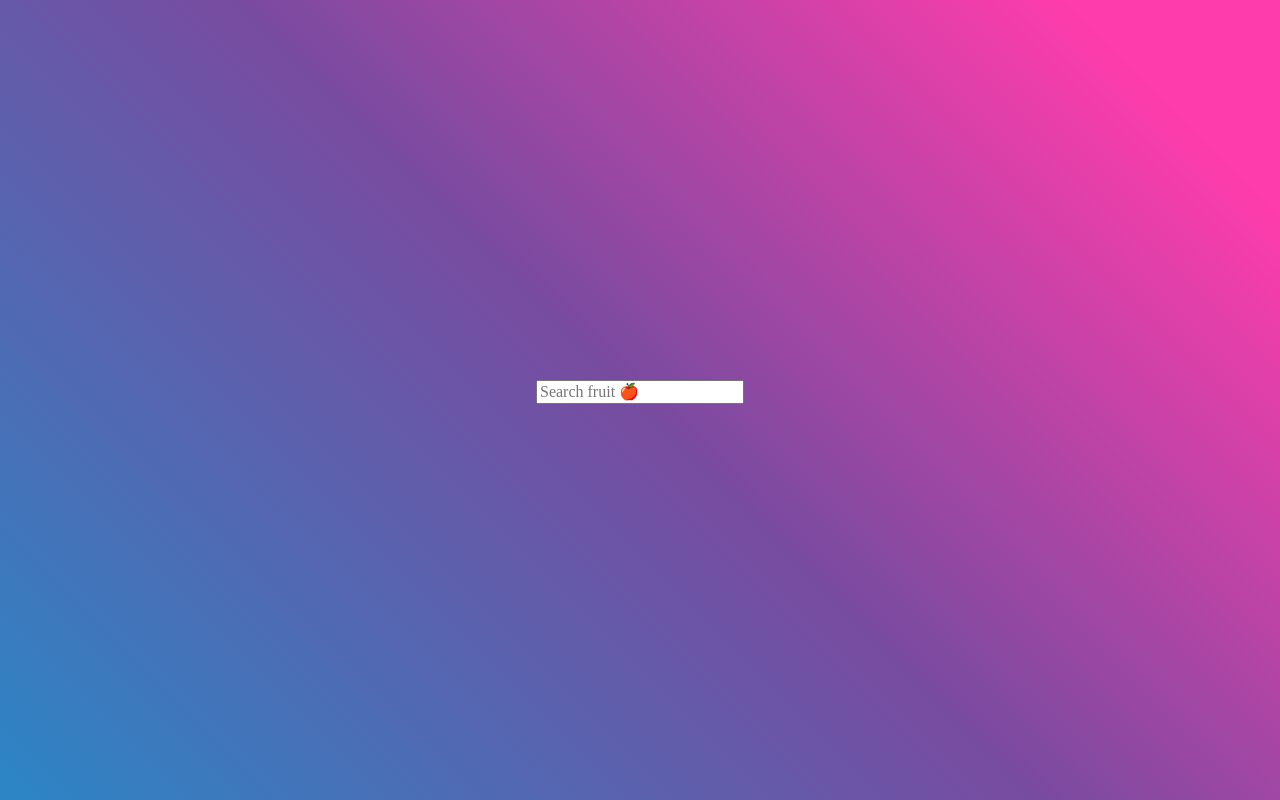
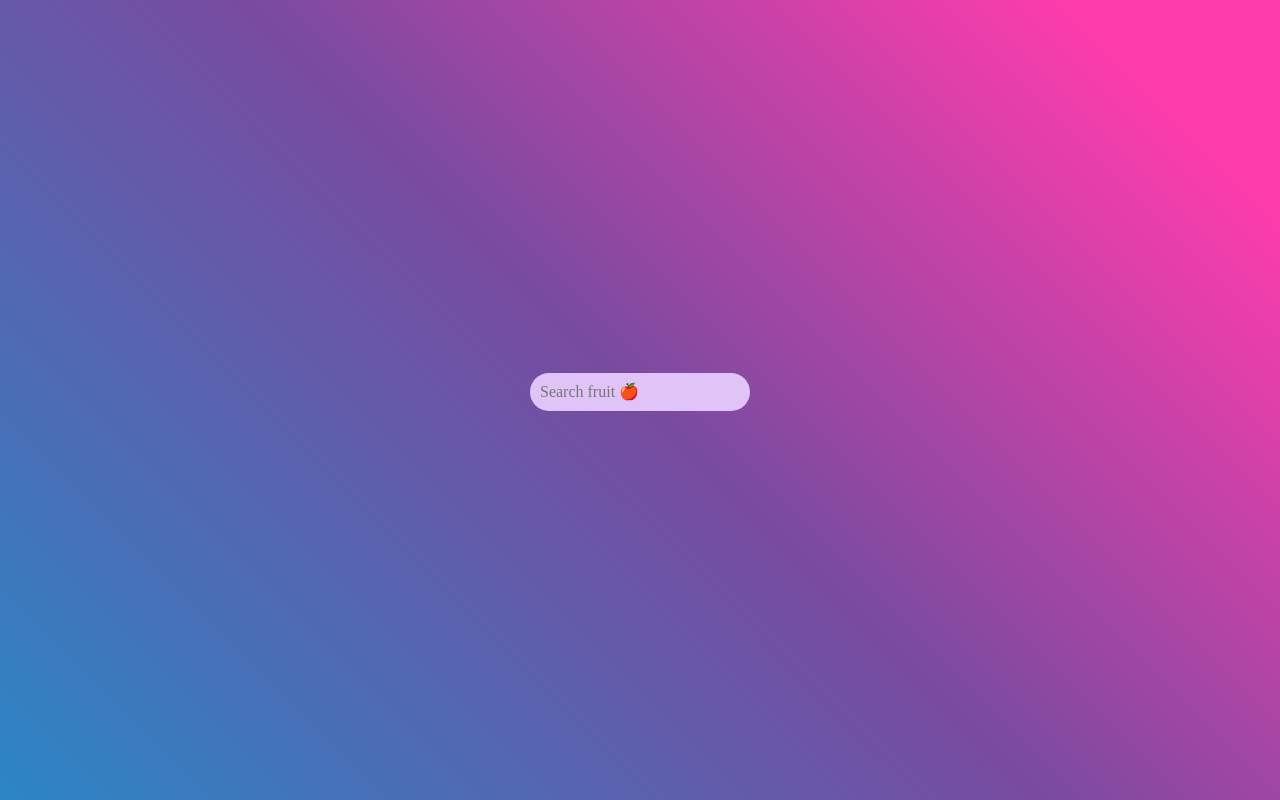
Before and after one commit to aracope/predictive-fruit-search, a plain HTML site: page index.html in a window 1280 px wide. Drawn offline with nearby package versions, Linux system fonts and the light colour scheme.

Commit message:
Add transparency on search bar to differentiate from background.

```diff
--- a/index.html
+++ b/index.html
@@ -9,8 +9,8 @@
 </head>
 <body>
 <!-- partial:index.partial.html -->
+<div class="search-field-wrapper">
 <div class="search-container">
-  <div class="search-bar">
 	<input type="text" name="fruit" id="fruit" placeholder="Search fruit 🍎">
   </div>
 	<div class="suggestions">
--- a/style.css
+++ b/style.css
@@ -18,19 +18,29 @@ body {
   background: linear-gradient(225deg, #FF3CAC 10%, #784BA0 50%, #2B86C5 100%);
 }
 
+.search-field-wrapper {
+  display: flex;
+  flex-direction: column;
+  align-items: center;
+  justify-content: center;
+  width: 100%;
+  max-width: 600px;
+  padding: 20px;
+}
+
 input {
  /* TODO */
+ flex: 1;
+ border: none;
+ outline: none;
+ background: transparent;
+ padding: 10px;
 }
 
 .search-container {
  /* TODO */
- display: flex;
- flex-direction: column;
- align-items: center;
- justify-content: center;
- width: 100%;
- max-width: 600px;
- padding: 20px;
+ background: rgb(224, 196, 248);
+ border-radius: 30px;
 }
 .search-container input,
 .search-container .suggestions {
@@ -51,6 +61,12 @@ ul.has-suggestions {
 }
 ul li {
   /* TODO */
+  list-style: none;
+  font-size: 18px;
+  padding: 12px 8px 12px 50px;
+  user-select: none;
+  cursor: pointer;
+  position: relative;
 }
 ul li:hover {
   /* TODO */
```
